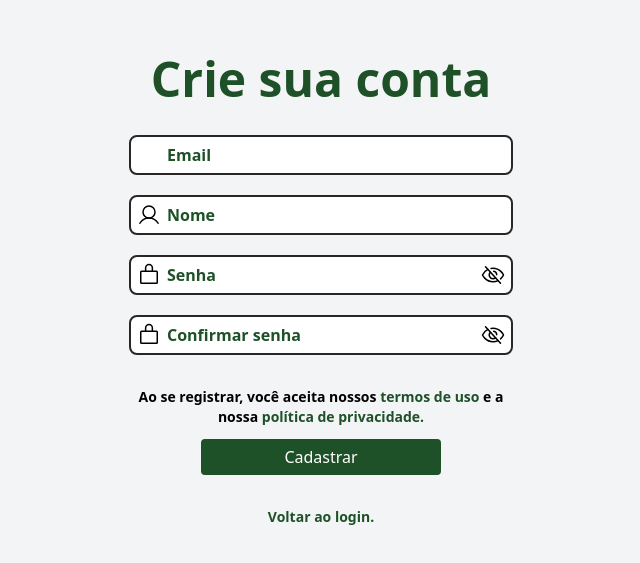
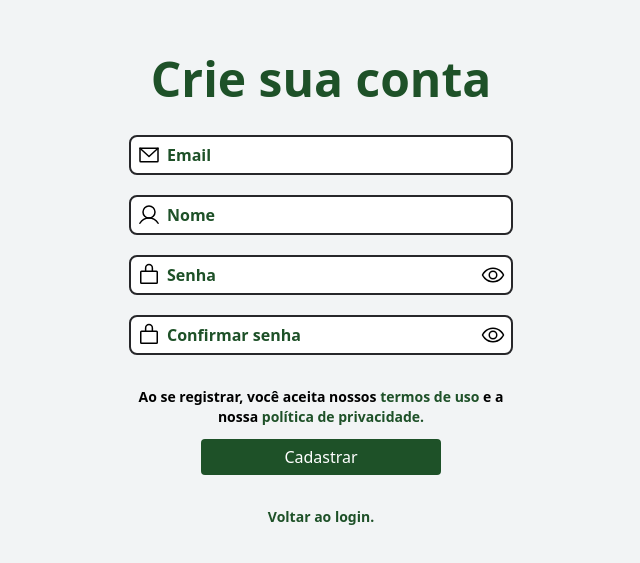
Before and after one commit to robsonvasquez/Carteira_de_Invertimento, a React (Vite) app in the folder investment-wallet-web/: page /newcount in a window 1280 px wide. Shown: the part 109-672 px from the top of the page, without its empty margins (319-959 px from the left). Built offline with nearby package versions, Linux system fonts and the light colour scheme.

Commit message:
Update: Input eye password

```diff
--- a/investment-wallet-web/src/components/Input.tsx
+++ b/investment-wallet-web/src/components/Input.tsx
@@ -9,22 +9,25 @@ interface InputProps {
   valueChange?: (value: any) => void
   className?: string
   image: string
+  eye?: boolean
 }
+
+
 
 
 export default function Input(props : InputProps){
 
-  const [eye,setEye] = useState(false);
+  const [showEye,setShowEye] = useState(true);
 
   return(
-    <div className="flex justify-start relative">
+    <div className="relative flex">
       <input
         className={
           `h-10 w-96 p-1 mb-5 pl-9
           placeholder-[#1E5128]
           font-bold text-base
           rounded-lg border-2 border-zinc-800
-          focus:outline-none focus:ring-2 focus:border-[#1E5128]
+          focus:outline-none focus:ring-2 ring-green-800 focus:border-[#1E5128]
           ${props.className}`
         }
         value={props.value}
@@ -34,16 +37,17 @@ export default function Input(props : InputProps){
       />
       {props.image == 'user' ? (<User className="absolute ml-2 mt-2" size={24} color="#000000" weight="regular" />) : (<></>) }
 
-      {props.image == 'emeil' ? (<EnvelopeSimple className="absolute ml-2 mt-2" size={24} color="#000000" weight="regular" />) : (<></>) }
+      {props.image == 'email' ? (<EnvelopeSimple className="absolute ml-2 mt-2" size={24} color="#000000" weight="regular" />) : (<></>) }
 
-      {props.image == 'lock' ? (
-        <div className="absolute w-full flex justify-between" onClick={() => setEye(!eye)}>
-          <LockSimple className=" ml-2 mt-2" size={24} color="#000000" weight="regular" />
-          {eye ? (<Eye className="mr-2 mt-2" size={24} color="#000000" weight="regular" />) : (<EyeSlash className="mr-2 mt-2" size={24} color="#000000" weight="regular" />)}
-        </div>
-      ): (<></>) }
+      {props.image == 'lock' ? (<LockSimple className="absolute ml-2 mt-2" size={24} color="#000000" weight="regular" />) : (<></>) }
 
-
+      {props.eye ? (
+          <>
+            {showEye ? (<Eye className="absolute right-0 mr-2 mt-2" size={24} color="#000000" weight="regular" onClick={() => setShowEye(!showEye)}/>) :
+            (<EyeSlash className="absolute right-0 mr-2 mt-2" size={24} color="#000000" weight="regular" onClick={() => setShowEye(!showEye)}/>)}
+          </>
+        ) : (<></>)
+      }
 
     </div>
   );
--- a/investment-wallet-web/src/pages/Login.tsx
+++ b/investment-wallet-web/src/pages/Login.tsx
@@ -14,14 +14,16 @@ export default function Login() {
 
   return (
     <div className="h-screen flex flex-col justify-center items-center">
-      <div className="flex items-center mb-8">
-        <Wallet className="mr-2" color="#1E5128" size={72} weight="fill" />
-        <h1 className={`text-[#1E5128] text-6xl font-bold`}>Wallet</h1>
-      </div>
+      <Link to='/'>
+        <div className="flex items-center mb-8">
+          <Wallet className="mr-2" color="#1E5128" size={72} weight="fill" />
+          <h1 className={`text-[#1E5128] text-6xl font-bold`}>Wallet</h1>
+        </div>
+      </Link>
       <div className="flex flex-col justify-center items-center">
         <Input image="user" placeholder="Login" valueChange={setlogin}/>
-        <Input image="lock" placeholder="Senha"/>
-        <Button text='Entrar' onclick={clica}/>
+        <Input image="lock" eye placeholder="Senha"/>
+        <Button text='Entrar'/>
         <span className='text-[#1E5128] text-sm font-bold mt-3'>Esqueceu sua Senha?</span>
         <Link to={'/newcount'}>
           <Button className='w-60 mt-12' text='Criar nova conta'/>
--- a/investment-wallet-web/src/pages/NewCount.tsx
+++ b/investment-wallet-web/src/pages/NewCount.tsx
@@ -11,8 +11,8 @@ export default function NewCount(){
         <div className="flex flex-col justify-center items-center">
           <Input image="email" placeholder="Email"/>
           <Input image="user" placeholder="Nome"/>
-          <Input image="lock" placeholder="Senha"/>
-          <Input image="lock" placeholder="Confirmar senha"/>
+          <Input image="lock" eye placeholder="Senha"/>
+          <Input image="lock" eye placeholder="Confirmar senha"/>
 
           <span className='text-center text-sm font-bold mt-3'>Ao se registrar, você aceita nossos <span className='text-[#1E5128]'>termos de uso</span> e a nossa <span className='text-[#1E5128]'>política de privacidade.</span></span>
 
```
